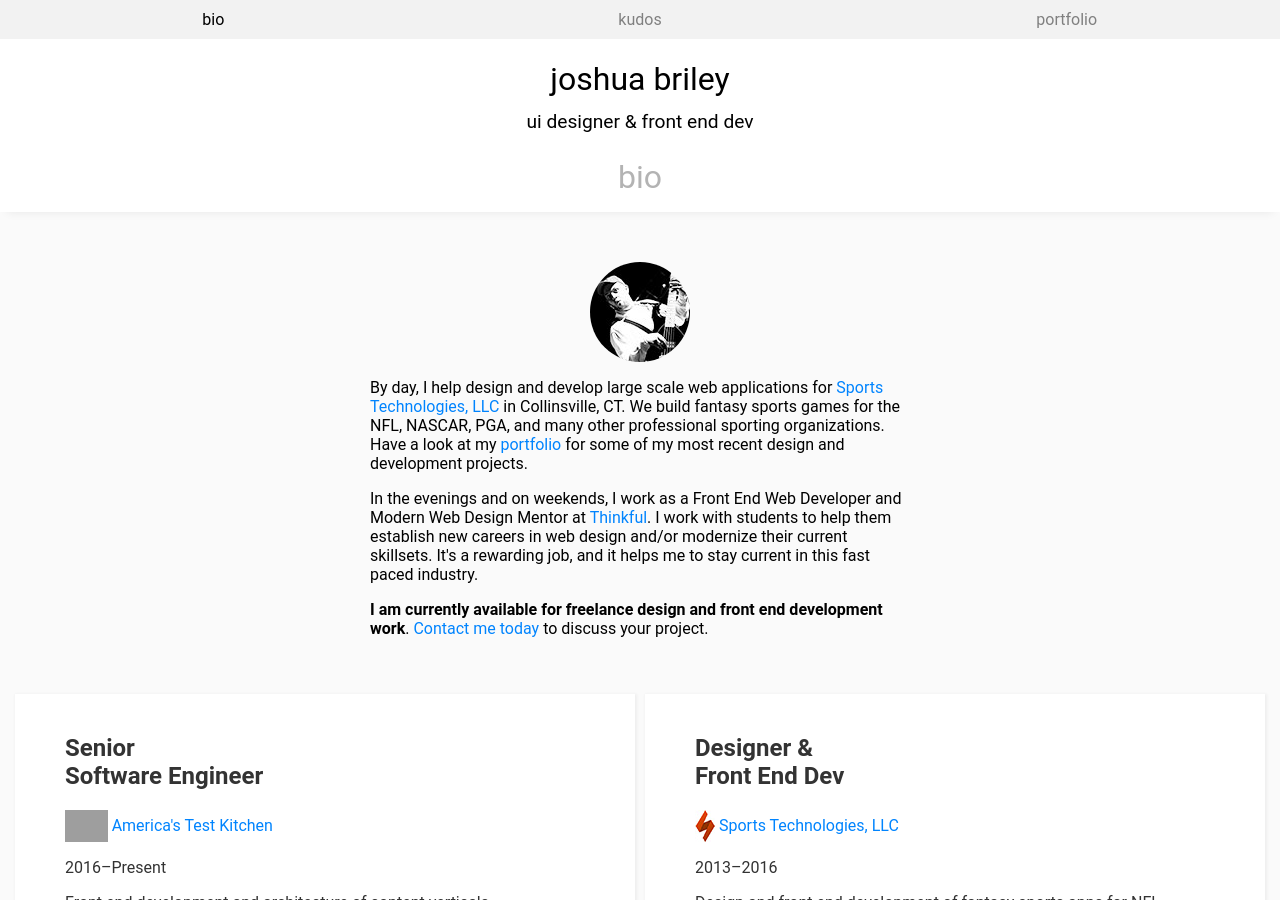
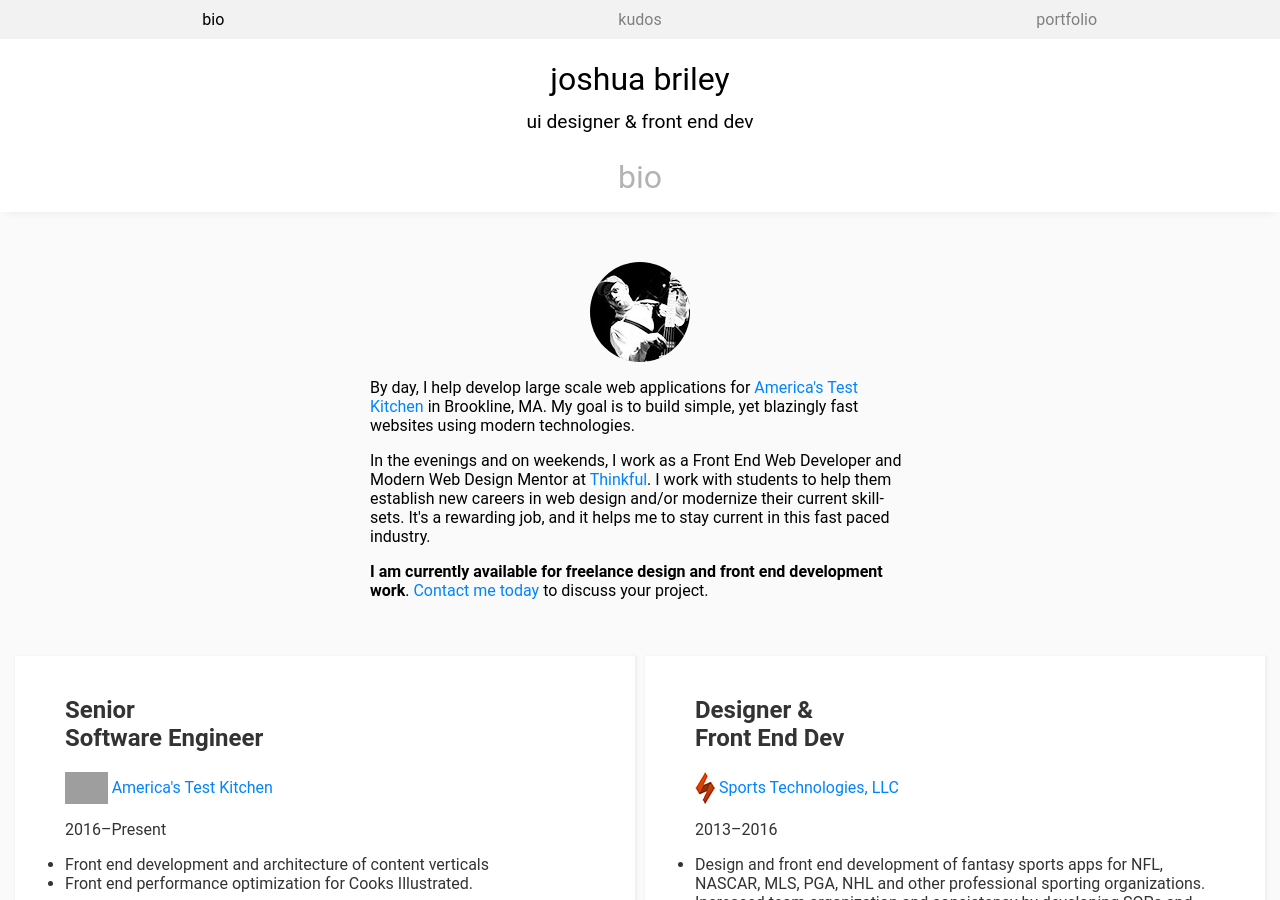
Before and after one commit to somecallmejosh/portfolio, a Jekyll site: the page built from bio.md, in a window 1280 px wide and 900 px high. Built offline with Jekyll 4.4.1, drawn with Linux system fonts in a browser that asks for light colours; grey boxes are pictures that could not be loaded.

Commit message:
Update bio content.

```diff
--- a/_config.yml
+++ b/_config.yml
@@ -7,8 +7,8 @@
 github_username:  somecallmejosh
 dribbble_username: joshuabriley
 treehouse_username: joshuabriley
-work_org: Sports Technologies, LLC
-work_link: http://www.sportstechinc.com
+work_org: America's Test Kitchen
+work_link: http://www.americastestkitchen.com
 description: Web design and development portfolio of Joshua Briley
 baseurl: "" # the subpath of your site, e.g. /blog/
 url: "http://somecallmejosh.com" # the base hostname & protocol for your site
--- a/bio.md
+++ b/bio.md
@@ -10,9 +10,9 @@
     srcset="{{site.baseurl}}/assets/images/resume/josh-bio.jpg 1x,
       {{site.baseurl}}/assets/images/resume/josh-bio2x.jpg 2x"
     alt="{{page.title}}" />
-  <p>By day, I help design and develop large scale web applications for <a href="{{site.work_link}}">{{site.work_org}}</a> in Collinsville, CT. We build fantasy sports games for the NFL, NASCAR, PGA, and many other professional sporting organizations. Have a look at my <a href="{{site.baseurl}}/portfolio">portfolio</a> for some of my most recent design and development projects.</p>
+  <p>By day, I help develop large scale web applications for <a href="{{site.work_link}}">{{site.work_org}}</a> in Brookline, MA. My goal is to build simple, yet blazingly fast websites using modern technologies.</p>
 
-  <p>In the evenings and on weekends, I work as a Front End Web Developer and Modern Web Design Mentor at <a href="http://thinkful/com">Thinkful</a>. I work with students to help them establish new careers in web design and/or modernize their current skillsets. It's a rewarding job, and it helps me to stay current in this fast paced industry.</p>
+  <p>In the evenings and on weekends, I work as a Front End Web Developer and Modern Web Design Mentor at <a href="http://thinkful/com">Thinkful</a>. I work with students to help them establish new careers in web design and/or modernize their current skill-sets. It's a rewarding job, and it helps me to stay current in this fast paced industry.</p>
 
   <p><strong>I am currently available for freelance design and front end development work</strong>. <a href="mailto:{{site.email}}">Contact me today</a> to discuss your project.</p>
 
```
